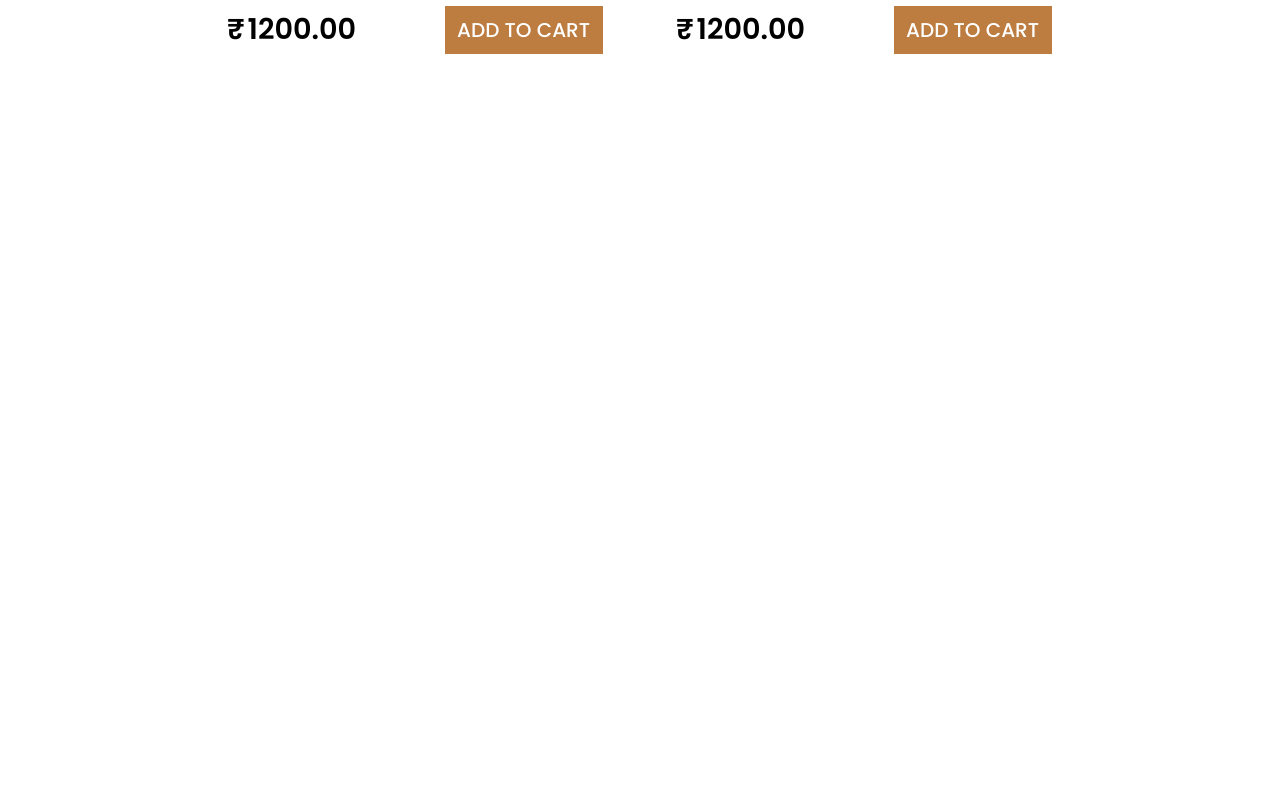
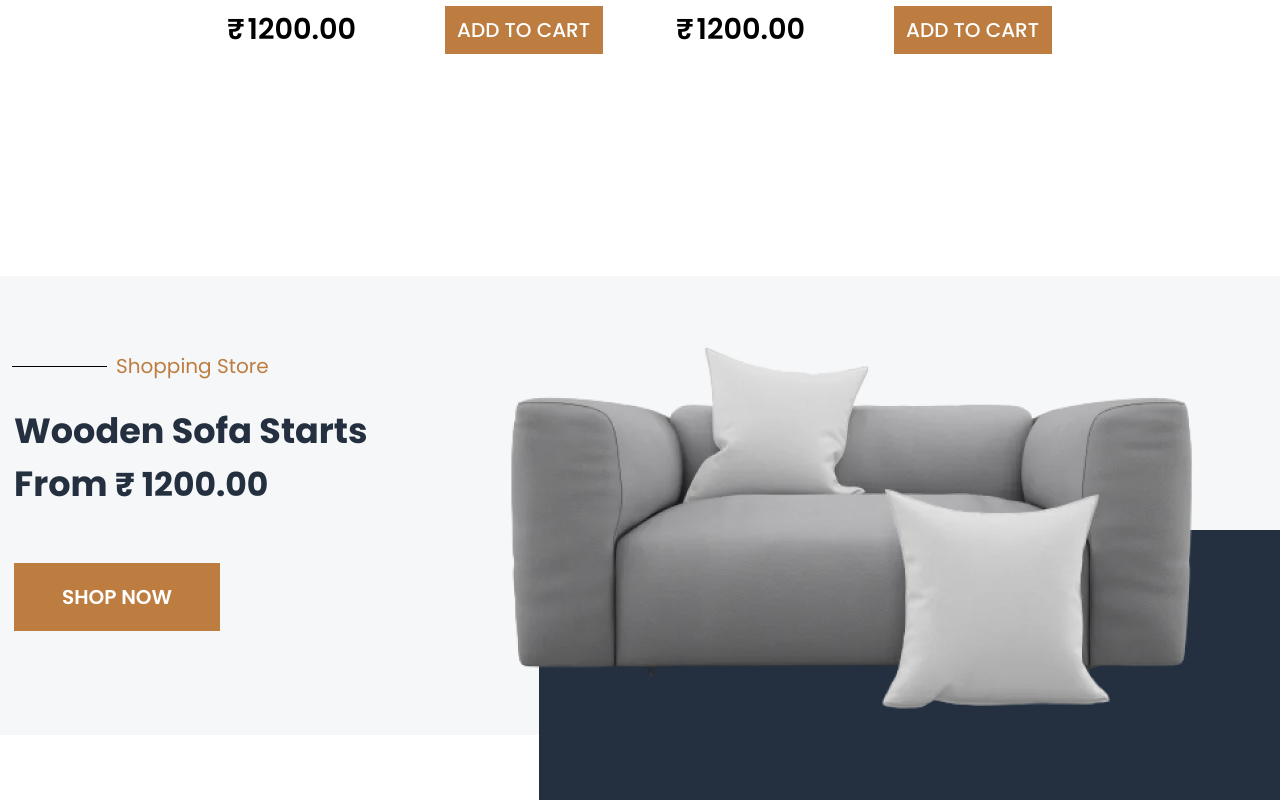
Before and after one commit to Shubham-391/furniture, a React (Vite) app: page / in a window 1280 px wide. Shown: the part 4090-4890 px from the top of the page. Before the commit the page ends 4366 px from the top, so only its background shows below. Built offline with nearby package versions, Linux system fonts and the light colour scheme; the HTML template or start-up script is replaced by a standard one.

Commit message:
section4

```diff
--- a/src/App.jsx
+++ b/src/App.jsx
@@ -4,6 +4,7 @@ import Header from './Components/Header';
 import Section1 from './Components/Section1';
 import Section2 from './Components/Section2';
 import Section3 from './Components/Section3';
+import Section4 from './Components/Section4';
 
 function App() {
 
@@ -12,7 +13,8 @@ function App() {
       <Header />
       <Section1 />
       <Section2/>
-      <Section3/>
+      <Section3 />
+      <Section4/>
     </>
   )
 }
--- a/src/Components/Button1.jsx
+++ b/src/Components/Button1.jsx
@@ -4,7 +4,7 @@ function Button1(props) {
   return (
     <>
       <button
-        className={`bg-[#BD7D41] py-[19px] px-[48px] text-white text-center font-poppins text-xl not-italic font-semibold leading-normal duration-300 relative group overflow-hidden inline-flex`}
+        className={`bg-[#BD7D41] py-[19px] px-[48px] text-white text-center font-poppins text-xl not-italic font-semibold leading-normal duration-300 relative group overflow-hidden inline-flex ${props.className}`}
       >
         <span className="absolute duration-300 inset-0 bg-sky-400 w-0 group-hover:w-full"></span>
         <span className="relative">{props.text}</span>
--- /dev/null
+++ b/src/Components/Section4.jsx
@@ -0,0 +1,38 @@
+import React from "react";
+import Button1 from "./Button1";
+import sofa11 from "../assets/images/sofa11.webp";
+
+function Section4() {
+  return (
+    <>
+      <div className="min-h-[524px] w-full relative pb-12 md:pb-0">
+        <div className="w-full min-h-[459px] bg-[rgba(45,57,73,0.04)]">
+          <div className="max-w-[1345px] min-h-[459px] mx-auto px-3 flex flex-wrap gap-6 md:gap-0">
+            <div className="w-full min-[1200px]:w-[37%] relative z-[2]">
+              <div className="max-w-[436px]">
+                <p className="text-[#BD7D41] font-poppins text-xl not-italic font-normal leading-normal mt-12 md:mt-[75px] pl-[104px] relative before:absolute before:w-[95px] before:h-[1px] before:bg-black before:top-[50%] before:left-0 mb-6">
+                  Shopping Store
+                </p>
+                <h2 className="text-[#243040] font-poppins text-[35px] not-italic font-bold leading-normal mb-[53px] ml-[2px]">
+                  Wooden Sofa Starts From{" "}
+                  <span className="text-[33px]">₹ 1200.00</span>
+                </h2>
+                <Button1 className="ml-[2px]" text="SHOP NOW" />
+              </div>
+            </div>
+            <div className="w-full min-[1200px]:w-[63%] flex justify-end min-[1200px]:justify-start items-end">
+              <img
+                className="max-w-[745px] w-full min-[395px] relative z-[2]"
+                src={sofa11}
+                alt="sofa"
+              />
+            </div>
+          </div>
+        </div>
+        <div className="w-[741px] h-[160px] min-[450px]:h-[270px] bg-[#243040] absolute right-0 bottom-0"></div>
+      </div>
+    </>
+  );
+}
+
+export default Section4;
```
Also changed, not shown: src/assets/images/sofa11.png (added), src/assets/images/sofa11.webp (added).
